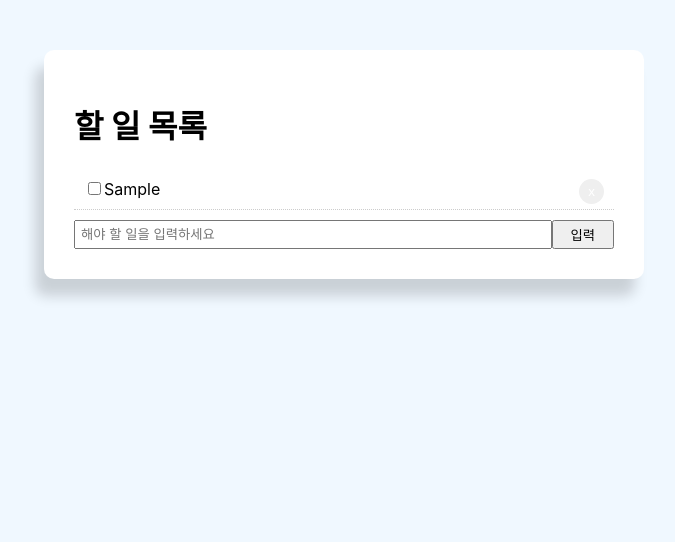
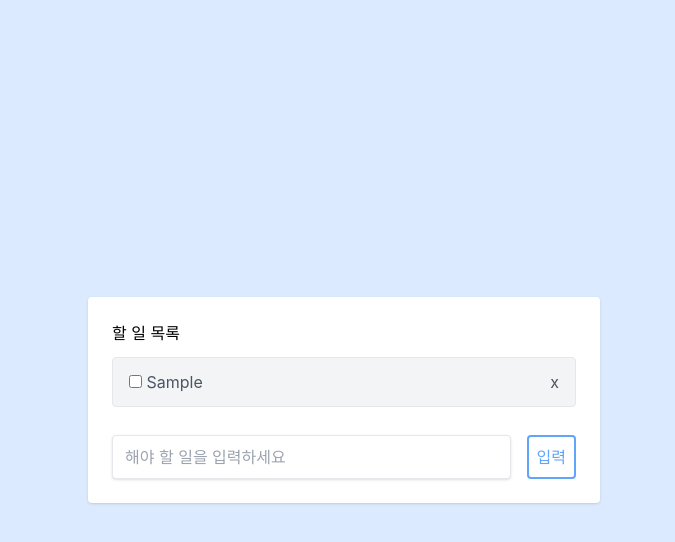
Before and after one commit to JeongEEE/react-todo-app, a React (Create React App) app: page / in a window 1280 px wide. Both pictures are taken after typing "Sample" into the empty fields and a click on the input "입력". Shown: the top 542 px of the page, without its empty margins (296-971 px from the left). Built offline with nearby package versions, Linux system fonts and the light colour scheme.

Commit message:
Tailwindcss

```diff
--- a/package.json
+++ b/package.json
@@ -34,5 +34,10 @@
       "last 1 firefox version",
       "last 1 safari version"
     ]
+  },
+  "devDependencies": {
+    "autoprefixer": "10.4.13",
+    "postcss": "8.4.21",
+    "tailwindcss": "3.2.4"
   }
 }
--- a/src/App.css
+++ b/src/App.css
@@ -1,12 +1,3 @@
-.container {
-  margin: auto;
-  max-width: 600px;
-}
-
-.todoBlock {
-  padding: 30px;
-  margin-top: 50px;
-  background: #fff;
-  border-radius: 10px;
-  box-shadow: -9px 17px 13px rgb(0 0 0 /16%);
-}
+@tailwind base;
+@tailwind components;
+@tailwind utilities;
--- a/src/App.js
+++ b/src/App.js
@@ -25,9 +25,9 @@
   }
 
   return(
-    <div className="container">
-      <div className="todoBlock">
-        <div className="title">
+    <div className="flex items-center justify-center w-screen h-screen bg-blue-100">
+      <div className="w-full p-6 m-4 bg-white rounded shadow lg:w-3/4 lg:max-w-lg">
+        <div className="flex justify-between mb-3">
           <h1>할 일 목록</h1>
         </div>
 
--- a/src/components/Form.js
+++ b/src/components/Form.js
@@ -7,15 +7,15 @@
   }
 
 	return (
-		<form style={{display: 'flex', marginTop: '10px'}}
+		<form className="flex pt-5"
 			onSubmit={handleSubmit}>
       <input type="text" name="value"
-				style={{flex:'10', padding: '5px'}}
+				className="w-full px-3 py-2 mr-4 text-gray-500 border rounded shadow"
         placeholder="해야 할 일을 입력하세요" value={value}
 				onChange={handleChange}>
 			</input>
       <input type="submit" value="입력"
-				className="btn" style={{flex: '1'}}>
+				className="p-2 text-blue-400 border-2 border-blue-400 rounded hover:text-white hover:bg-blue-200">
 			</input>
     </form>
 	)
--- a/src/components/List.js
+++ b/src/components/List.js
@@ -1,22 +1,6 @@
 import React from 'react'
 
 export default function List({ todoData, setTodoData }) {
-	const btnStyle = {
-    color: "#fff",
-    border: 'none',
-    padding: '5px 9px',
-    borderRadius: '50%',
-    cursor: 'pointer',
-    float: 'right'
-  };
-
-	const getStyle = (completed) => {
-    return {
-      padding: '10px',
-      borderBottom: '1px #ccc dotted',
-      textDecoration: completed ? 'line-through' : 'none'
-    }
-  }
 
   const handleClick = (id) => {
     let newTodoData = todoData.filter(data => data.id !== id);
@@ -37,11 +21,18 @@
 	return (
 		<div>
 			{todoData.map((data, index) => (
-        <div style={getStyle(data.completed)} key={data.id}>
-          <input type="checkbox" defaultChecked={false}
-						onChange={() => handleCompleteChange(data.id)} />
-          {data.title}
-          <button style={btnStyle} onClick={() => handleClick(data.id)}>x</button>
+        <div key={data.id}>
+					<div className="flex items-center justify-between w-full px-4 py-1 my-2 text-gray-600 bg-gray-100 border rounded">
+						<div className="items-center">
+							<input type="checkbox" defaultChecked={false}
+								onChange={() => handleCompleteChange(data.id)} />{' '}
+							<span className={data.completed ? 'line-through' : ''}>{data.title}</span>
+						</div>
+						<div className="items-center">
+							<button onClick={() => handleClick(data.id)}
+								className="bx-4 py-2 float-right">x</button>
+						</div>
+					</div>
         </div>
       ))}
 		</div>
--- /dev/null
+++ b/tailwind.config.js
@@ -0,0 +1,8 @@
+/** @type {import('tailwindcss').Config} */
+module.exports = {
+  content: ["./src/**/*.{html,js}"],
+  theme: {
+    extend: {},
+  },
+  plugins: [],
+}
```
Also changed, not shown: 1 other file (tests, documents, lock files or other folders).
